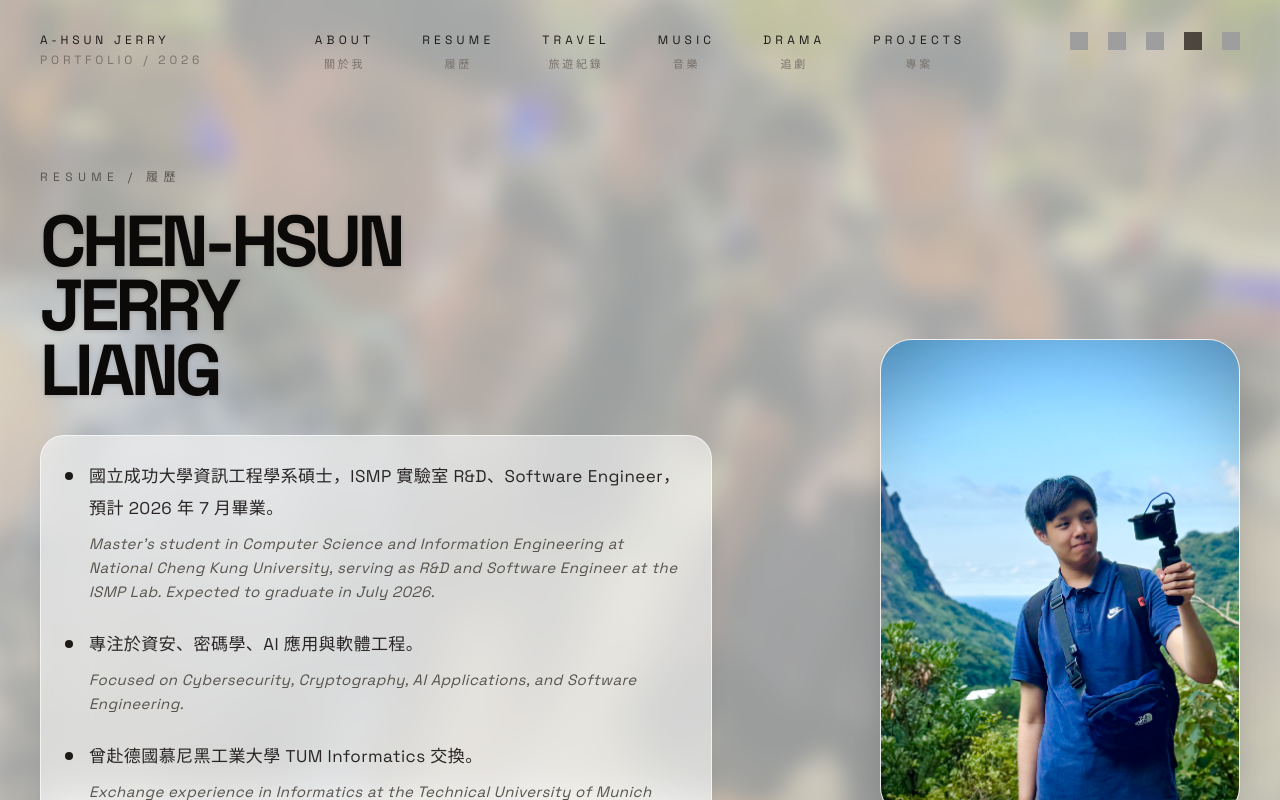
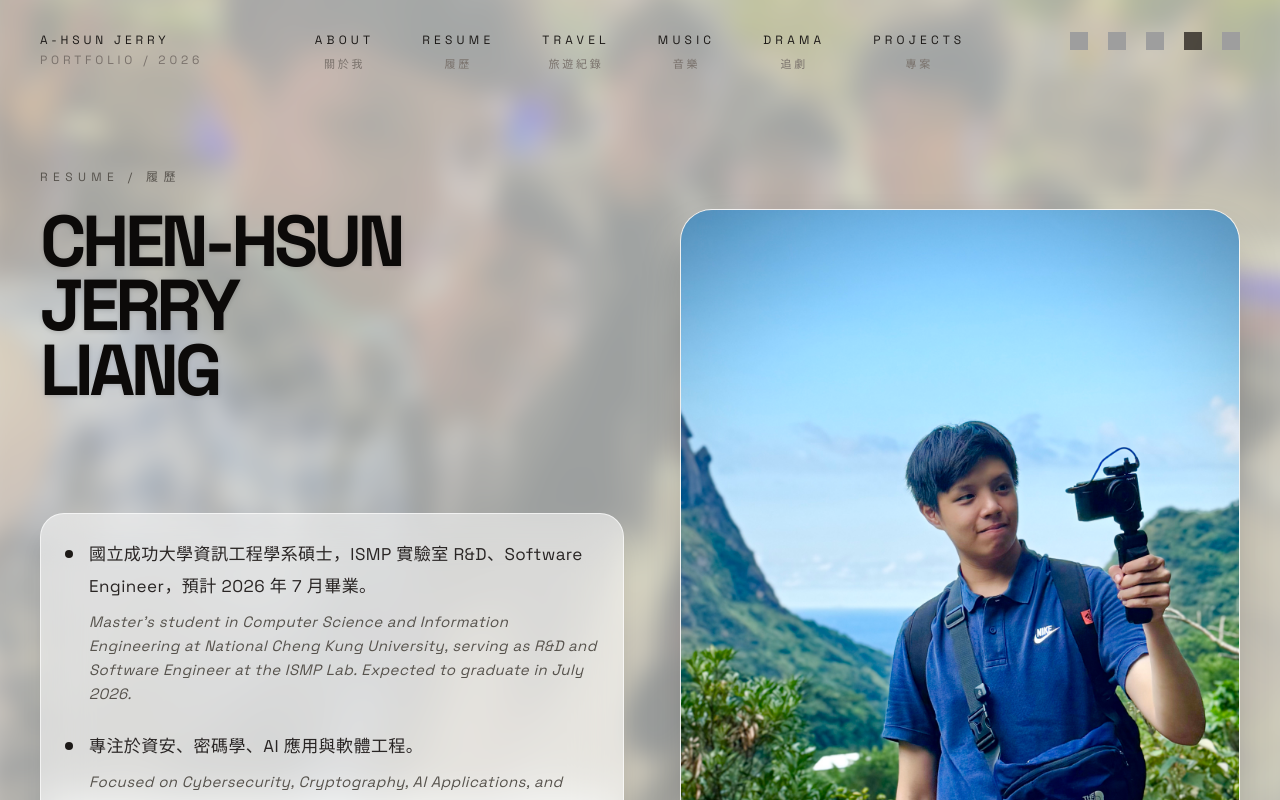
Before and after one commit to liangchatwork/jerry-portfolio, a React (Vite) app: page /resume in a window 1280 px wide. Shown: the top 800 px of the page. Built offline with nearby package versions, Linux system fonts and the light colour scheme; grey boxes are pictures that could not be loaded; the HTML template or start-up script is replaced by a standard one.

Commit message:
20260520_v7_resume_framestyle_fixed

```diff
--- a/src/pages/Resume.tsx
+++ b/src/pages/Resume.tsx
@@ -230,7 +230,6 @@ function skillBadge(skill: { name: string; logo: string; color: string }) {
 export default function Resume() {
   const [activeSection, setActiveSection] =
     useState<ResumeSection>("education");
-
   const [isFading, setIsFading] = useState(false);
 
   function handleSectionChange(section: ResumeSection) {
@@ -248,8 +247,6 @@ export default function Resume() {
     <main className="relative min-h-screen bg-transparent text-stone-900">
       <PageBackground />
 
-      {/* Readability Overlay */}
-
       <section className="relative z-10 px-4 py-4 sm:px-6 md:px-10 md:py-8">
         <Header />
 
@@ -259,7 +256,10 @@ export default function Resume() {
           RESUME / 履歷
         </p>
 
-          <h1 className="animate-fade-up delay-100 mt-6 text-4xl font-black uppercase leading-[0.9] tracking-[-0.06em] text-stone-950 drop-shadow-sm sm:text-5xl md:text-7xl">
+        <div className="mt-6 grid gap-8 lg:grid-cols-[minmax(0,680px)_520px] lg:items-stretch lg:gap-14 xl:grid-cols-[minmax(0,700px)_560px]">
+          {/* Left: Name + Brief Intro */}
+          <div className="order-2 flex flex-col lg:order-1">
+            <h1 className="animate-fade-up delay-100 text-4xl font-black uppercase leading-[0.9] tracking-[-0.06em] text-stone-950 drop-shadow-sm sm:text-5xl md:text-7xl">
               Chen-Hsun
               <br />
               Jerry
@@ -267,9 +267,8 @@ export default function Resume() {
               Liang
             </h1>
 
-          <div className="mt-8 grid gap-8 lg:grid-cols-[1fr_360px] lg:items-start lg:gap-10">
             {/* Brief Intro */}
-            <ul className="animate-fade-up delay-200 max-w-2xl space-y-5 rounded-[1.5rem] border border-white/65 bg-white/55 p-5 text-[15px] leading-7 tracking-wide text-stone-800 shadow-xl backdrop-blur-xl md:space-y-6 md:p-6 md:text-[17px] md:leading-8">
+            <ul className="animate-fade-up delay-200 mt-8 max-w-2xl space-y-5 rounded-[1.5rem] border border-white/65 bg-white/55 p-5 text-[15px] leading-7 tracking-wide text-stone-800 shadow-xl backdrop-blur-xl md:space-y-6 md:p-6 md:text-[17px] md:leading-8 lg:mt-auto">
               <li className="flex gap-4">
                 <span className="mt-3 h-2 w-2 shrink-0 rounded-full bg-stone-900" />
                 <div>
@@ -278,10 +277,9 @@ export default function Resume() {
                     Engineer，預計 2026 年 7 月畢業。
                   </p>
                   <p className="mt-2 text-sm italic leading-6 text-stone-600 md:text-[15px]">
-                    Master's student in Computer Science and Information
-                    Engineering at National Cheng Kung University, serving as
-                    R&amp;D and Software Engineer at the ISMP Lab. Expected to
-                    graduate in July 2026.
+                    Master's student in Computer Science and Information Engineering
+                    at National Cheng Kung University, serving as R&amp;D and Software
+                    Engineer at the ISMP Lab. Expected to graduate in July 2026.
                   </p>
                 </div>
               </li>
@@ -302,16 +300,17 @@ export default function Resume() {
                 <div>
                   <p>曾赴德國慕尼黑工業大學 TUM Informatics 交換。</p>
                   <p className="mt-2 text-sm italic leading-6 text-stone-600 md:text-[15px]">
-                    Exchange experience in Informatics at the Technical
-                    University of Munich (TUM) in Germany.
+                    Exchange experience in Informatics at the Technical University of
+                    Munich (TUM) in Germany.
                   </p>
                 </div>
               </li>
             </ul>
+          </div>
 
           {/* Portrait */}
-            <div className="animate-image-reveal mx-auto mt-8 w-full max-w-[280px] lg:-mt-24 lg:max-w-none">
-              <div className="aspect-[3/4] overflow-hidden rounded-[2rem] border border-white/65 bg-white/45 shadow-2xl backdrop-blur-xl">
+          <div className="animate-image-reveal order-1 mx-auto w-full max-w-[260px] sm:max-w-[300px] lg:order-2 lg:mx-0 lg:h-full lg:max-w-none">
+            <div className="aspect-[3/4] overflow-hidden rounded-[2rem] border border-white/65 bg-white/45 shadow-2xl backdrop-blur-xl lg:aspect-auto lg:h-full">
               <img
                 src={`${import.meta.env.BASE_URL}resume-profile.jpg`}
                 alt="Chen-Hsun Jerry Liang"
```
Lines whose indentation alone changed are shown as unchanged.
